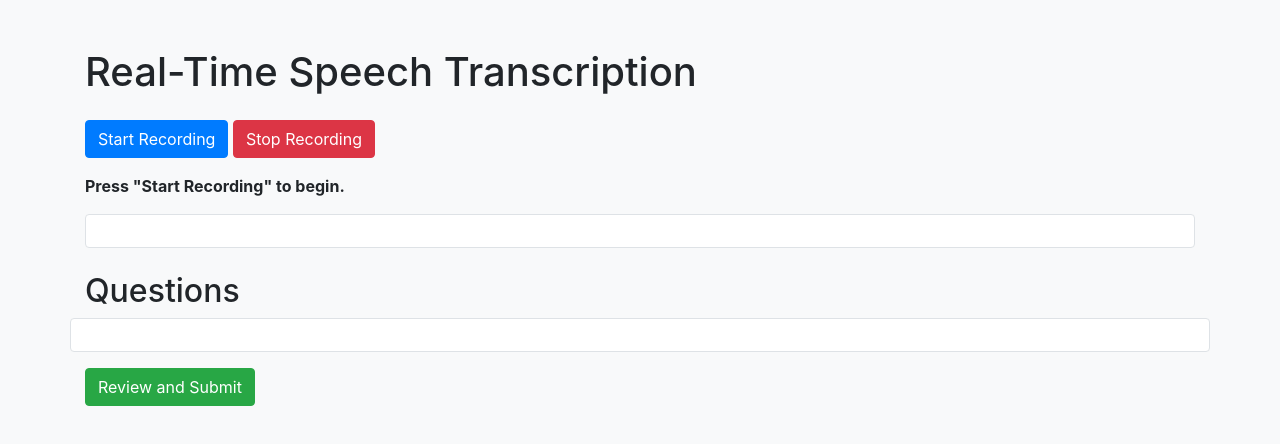
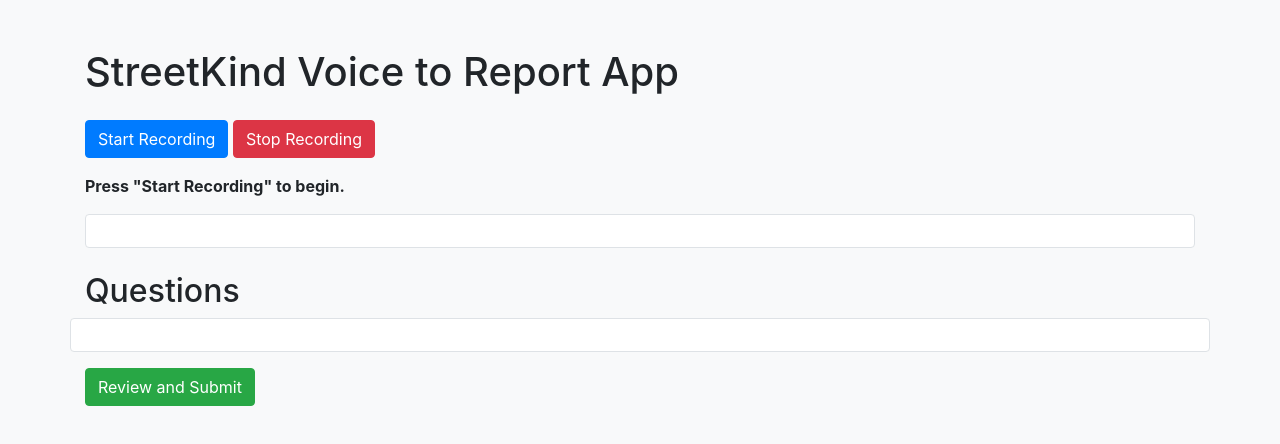
Before and after one commit to hiepvo01/StreetKind, a website built with webpack: page src/index.html in a window 1280 px wide. Built offline with nearby package versions, Linux system fonts and the light colour scheme.

Commit message:
final version

```diff
--- a/src/index.html
+++ b/src/index.html
@@ -3,7 +3,7 @@
 <head>
     <meta charset="UTF-8">
     <meta name="viewport" content="width=device-width, initial-scale=1.0">
-    <title>Real-Time Speech Transcription</title>
+    <title>StreetKind Voice to Report App</title>
     <link href="https://stackpath.bootstrapcdn.com/bootstrap/4.5.2/css/bootstrap.min.css" rel="stylesheet">
     <style>
         #transcript {
@@ -20,7 +20,7 @@
 </head>
 <body class="bg-light">
     <div class="container mt-5">
-        <h1 class="mb-4">Real-Time Speech Transcription</h1>
+        <h1 class="mb-4">StreetKind Voice to Report App</h1>
         <div class="mb-3">
             <button class="btn btn-primary" id="start-btn">Start Recording</button>
             <button class="btn btn-danger" id="stop-btn">Stop Recording</button>
```
